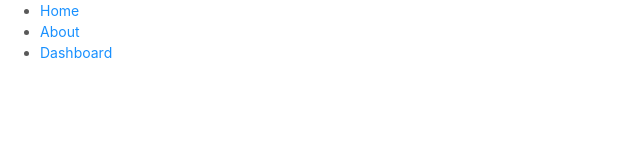
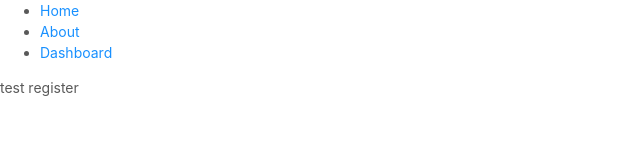
Before and after one commit to bigMeowCoding/react-bose, a React (Create React App) app: page /register in a window 1280 px wide. Shown: the top 167 px of the page, without its empty margins (0-640 px from the left). Built offline with nearby package versions, Linux system fonts and the light colour scheme.

Commit message:
路由参数与switch

```diff
--- a/src/index.tsx
+++ b/src/index.tsx
@@ -8,7 +8,7 @@ import { Provider } from "react-redux";
 
 import { applyMiddleware, compose, createStore } from "redux";
 import thunk from "redux-thunk";
-import { BrowserRouter, Link, Route } from "react-router-dom";
+import { BrowserRouter, Link, Route, useParams, Switch } from "react-router-dom";
 const devTool = (window as any).devToolsExtension
   ? (window as any).devToolsExtension()
   : () => {};
@@ -20,6 +20,11 @@ function About() {
 }
 function Dashboard() {
   return <div>dashboard</div>;
+}
+
+function TestParam() {
+  let { param } = useParams();
+  return <div>test {param}</div>;
 }
 function render() {
   ReactDOM.render(
@@ -36,6 +41,7 @@ function render() {
             <Link to="/dashboard">Dashboard</Link>
           </li>
         </ul>
+        <Switch>
           <Route path="/" exact>
             <App />
           </Route>
@@ -45,6 +51,10 @@ function render() {
           <Route path="/dashboard">
             <Dashboard />
           </Route>
+          <Route path="/:param">
+            <TestParam />
+          </Route>
+        </Switch>
       </BrowserRouter>
     </Provider>,
     document.getElementById("root")
```
Lines whose indentation alone changed are shown as unchanged.
